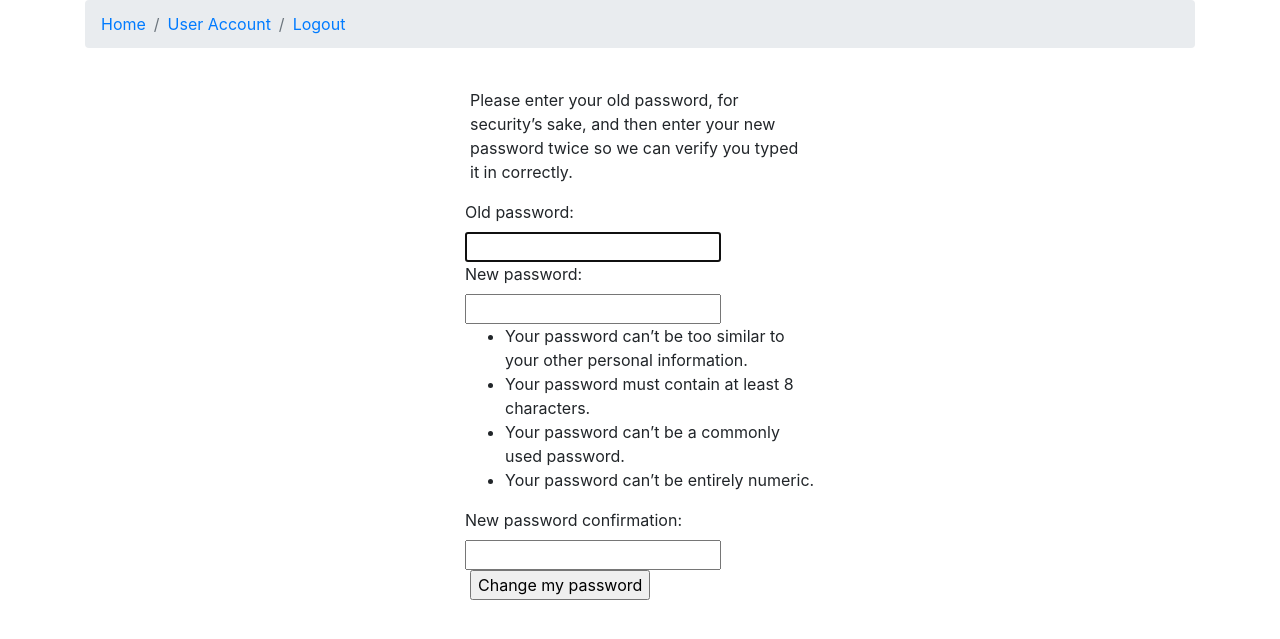
After one commit to codeOlam/multi-user-auth-django, a Django app: page /accounts/change-password/ in a window 1280 px wide. The commit adds this page. Shown: the top 639 px of the page. Run offline with Django 3.2, Linux system fonts and the light colour scheme; the visitor is signed in with stand-in values (Sample User, id 1); some libraries are stand-ins or nearby versions.

Commit message:
modified and added password change template

```diff
--- a/src/accounts/templates/accounts/um1_update.html
+++ b/src/accounts/templates/accounts/um1_update.html
@@ -14,11 +14,6 @@
 
 	<form method="post">
 	{% csrf_token %}
-	  <div class="form-group">
-	    <label for="email">Email</label>
-	    {{cum_form.email}}
-	    <small id="emailHelp" class="form-text text-muted">We'll never share your email with anyone else.</small>
-	  </div>
 	  <div class="form-group">
 	    <label for="username">Username</label>
 	    {{cum_form.username}}
--- a/src/accounts/templates/registration/login.html
+++ b/src/accounts/templates/registration/login.html
@@ -25,4 +25,5 @@
 	  <p>Or Create an Account <a href="{% url 'accounts:signup' %}"> here </a>, to continue.</p>
 	</form>
 
+	<p><a href="{% url 'password_reset' %}">Lost password?</a></p>
 {% endblock %}
--- /dev/null
+++ b/src/accounts/templates/registration/password_change_form.html
@@ -0,0 +1,59 @@
+{% extends "base.html" %}
+{% load i18n static %}
+{% block userlinks %}{% url 'django-admindocs-docroot' as docsroot %}{% if docsroot %}<a href="{{ docsroot }}">{% trans 'Documentation' %}</a> / {% endif %} {% trans 'Change password' %} / <a href="{% url 'admin:logout' %}">{% trans 'Log out' %}</a>{% endblock %}
+{% block breadcrumbs %}
+<div class="breadcrumbs">
+<a href="{% url '/' %}">{% trans 'Home' %}</a>
+&rsaquo; {% trans 'Password change' %}
+</div>
+{% endblock %}
+
+{% block title %}{{ title }}{% endblock %}
+{% block content_title %}<h1>{{ title }}</h1>{% endblock %}
+
+{% block accounts %}<div id="content-main">
+
+<form method="post">{% csrf_token %}
+<div>
+{% if form.errors %}
+    <p class="errornote">
+    {% if form.errors.items|length == 1 %}{% trans "Please correct the error below." %}{% else %}{% trans "Please correct the errors below." %}{% endif %}
+    </p>
+{% endif %}
+
+
+<p>{% trans 'Please enter your old password, for security’s sake, and then enter your new password twice so we can verify you typed it in correctly.' %}</p>
+
+<fieldset class="module aligned wide">
+
+<div class="form-row">
+    {{ form.old_password.errors }}
+    {{ form.old_password.label_tag }} {{ form.old_password }}
+</div>
+
+<div class="form-row">
+    {{ form.new_password1.errors }}
+    {{ form.new_password1.label_tag }} {{ form.new_password1 }}
+    {% if form.new_password1.help_text %}
+    <div class="help">{{ form.new_password1.help_text|safe }}</div>
+    {% endif %}
+</div>
+
+<div class="form-row">
+{{ form.new_password2.errors }}
+    {{ form.new_password2.label_tag }} {{ form.new_password2 }}
+    {% if form.new_password2.help_text %}
+    <div class="help">{{ form.new_password2.help_text|safe }}</div>
+    {% endif %}
+</div>
+
+</fieldset>
+
+<div class="submit-row">
+    <input type="submit" value="{% trans 'Change my password' %}" class="default">
+</div>
+
+</div>
+</form></div>
+
+{% endblock %}
--- a/src/accounts/urls.py
+++ b/src/accounts/urls.py
@@ -10,6 +10,7 @@ urlpatterns = [
     path('signup/um1_signup/', SignUpUm1View.as_view(), name='um1_signup'),
     path('login/', auth_views.LoginView.as_view(template_name='registration/login.html')),
     path('logout/', auth_views.LogoutView.as_view()),
+    path('change-password/', auth_views.PasswordChangeView.as_view()),
     path('<slug>/um1_update_profile/', UpdateUm1View.as_view(), name='um1_update_profile' ),
     path('<slug>/', Profile.as_view(), name='profile'),
 
--- a/src/accounts/views/um1_views.py
+++ b/src/accounts/views/um1_views.py
@@ -22,8 +22,8 @@ class UpdateUm1View(UpdateView):
 	um1_model 			= UserModel1
 	form_class 			= CustomeUserUpdateForm
 	um1_form_class 		= UM1ChangeForm
-	slug_field 			= 'slug'
-	slug_url_kwargs 	= 'slug'
+	# slug_field 			= 'slug'
+	# slug_url_kwargs 	= 'slug'
 	template_name 		= 'accounts/um1_update.html'
 
 
```
Also changed, not shown: src/accounts/templates/registration/um1_signup.html (+9 -7 lines).
